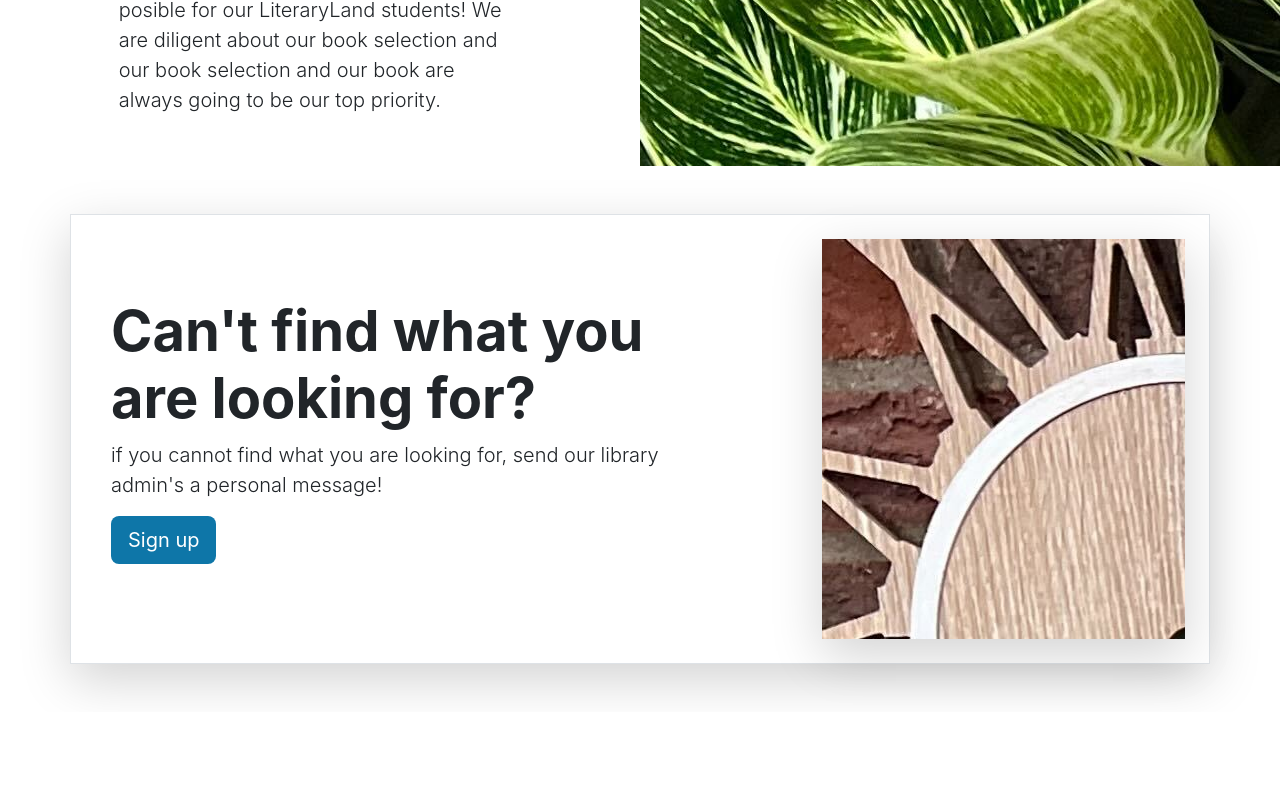
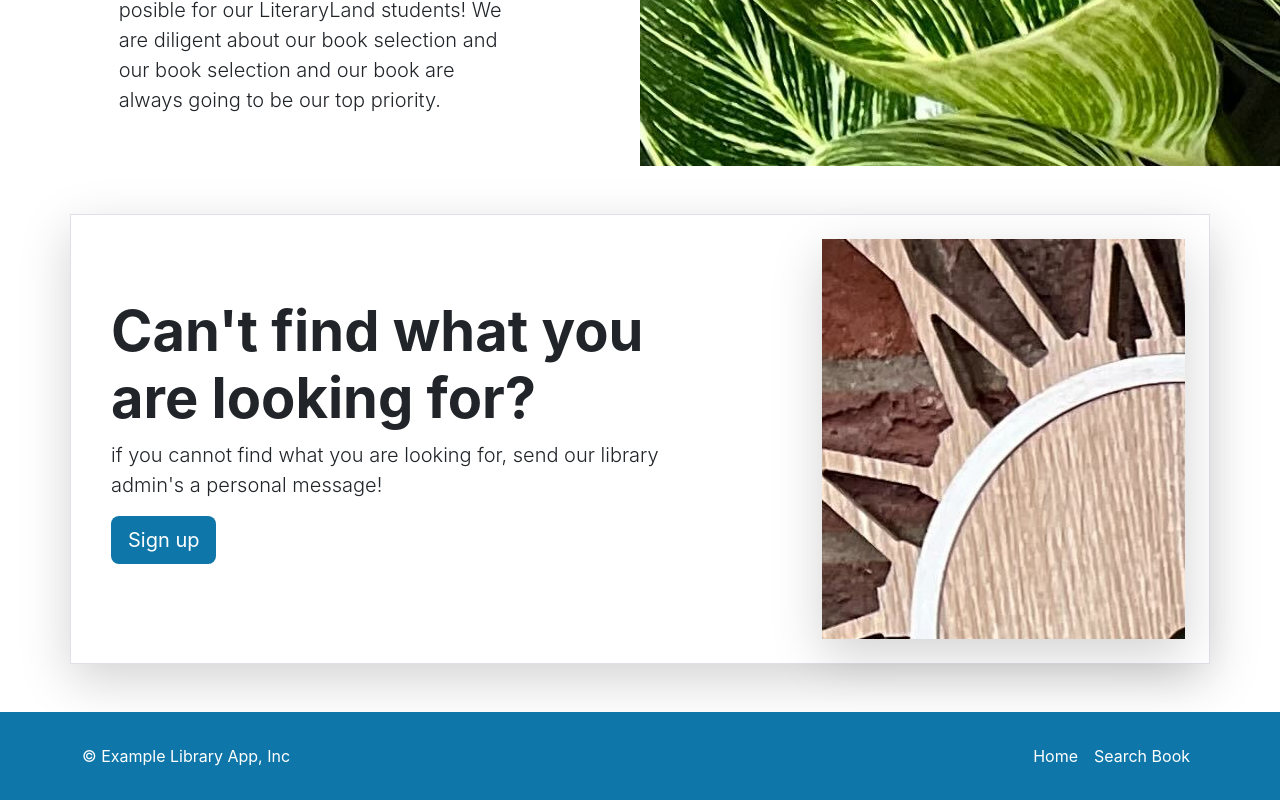
Before and after one commit to WL-Larsen/library-app, a React (Create React App) app: page / in a window 1280 px wide. Shown: the part 1770-2570 px from the top of the page. Before the commit the page ends 2482 px from the top, so only its background shows below. Built offline with nearby package versions, Linux system fonts and the light colour scheme.

Commit message:
redesigned homepage

```diff
--- a/src/App.tsx
+++ b/src/App.tsx
@@ -1,20 +1,16 @@
 import React from 'react';
 import './App.css';
-import Navbar from './components/Navbar/Navbar';
-import ExploreTopBooks from './components/HomePages/ExploreTopBooks';
-import Carousel from './components/HomePages/Carousel';
-import Heros from './components/HomePages/Heros';
-import LibraryServices from './components/HomePages/LibraryServices';
+import Navbar from './components/navbar/Navbar';
+import Footer from './components/footer/Footer';
+import HomePage from './components/homePages/HomePage';
 
 
 function App() {
   return (
     <div className="App" >
       <Navbar />
-      <ExploreTopBooks />
-      <Carousel />
-      <Heros />
-      <LibraryServices />
+      <HomePage />
+      <Footer />
     </div>
   );
 }
--- /dev/null
+++ b/src/components/footer/Footer.tsx
@@ -0,0 +1,21 @@
+import React from 'react'
+
+const Footer = () => {
+    return (
+        <div className='main-color'>
+            <footer className='container d-flex flex-wrap justify-content-between align-items-center py-4 main-color'>
+                <p className='col-md-4 mb-0 text-white'>© Example Library App, Inc</p>
+                <ul className='nav navbar-dark col-md-4 justify-content-end'>
+                    <li className='nav-item'>
+                        <a className="nav-link px-2 text-white" href="#">Home</a>
+                    </li>
+                    <li className='nav-item'>
+                        <a className="nav-link px-2 text-white" href="#">Search Book</a>
+                    </li>
+                </ul>
+            </footer>
+        </div>
+    )
+}
+
+export default Footer
--- /dev/null
+++ b/src/components/homePages/HomePage.tsx
@@ -0,0 +1,18 @@
+import React from 'react'
+import Carousel from '../../containers/homePageContainer/Carousel'
+import ExploreTopBooks from '../../containers/homePageContainer/ExploreTopBooks'
+import Heros from '../../containers/homePageContainer/Heros'
+import LibraryServices from '../../containers/homePageContainer/LibraryServices'
+
+const HomePage = () => {
+    return (
+        <>
+            <ExploreTopBooks />
+            <Carousel />
+            <Heros />
+            <LibraryServices />
+        </>
+    )
+}
+
+export default HomePage
--- a/src/components/HomePages/Carousel.tsx
+++ b/src/containers/homePageContainer/Carousel.tsx
@@ -1,5 +1,5 @@
 import React from 'react';
-import ReturnBook from '../../containers/ReturnBook';
+import ReturnBook from './ReturnBook';
 
 const Carousel = () => {
     return (
--- a/src/containers/ReturnBook.tsx
+++ b/src/containers/homePageContainer/ReturnBook.tsx
@@ -4,7 +4,7 @@
     return (
         <div className='col-xs-6 col-sm-6 col-md-4 col-lg-3 mb-3'>
             <div className='text-center'>
-                <img src={require('../Images/BooksImages/book-luv2code-1000.png')} width='151' height='233' alt="book" />
+                <img src={require('../../Images/BooksImages/book-luv2code-1000.png')} width='151' height='233' alt="book" />
                 <h6 className='mt-2'>Book</h6>
                 <p>Crash Course in Python</p>
                 <a className='btn main-color text-white' href="#">Reserve</a>
```
Also changed, not shown: src/containers/homePageContainer/ExploreTopBooks.tsx (renamed from src/components/HomePages/ExploreTopBooks.tsx), src/containers/homePageContainer/Heros.tsx (renamed from src/components/HomePages/Heros.tsx), src/containers/homePageContainer/LibraryServices.tsx (renamed from src/components/HomePages/LibraryServices.tsx).
